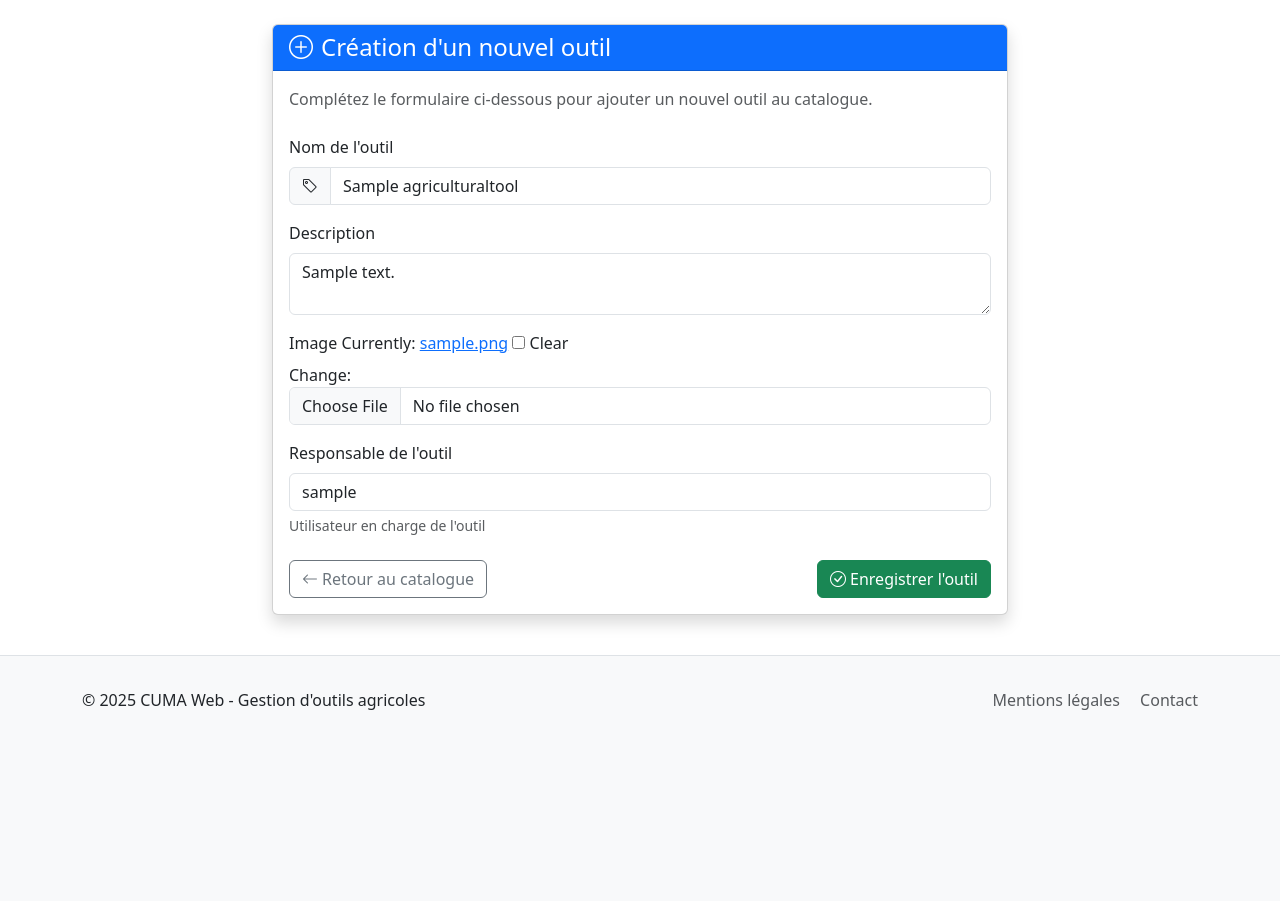
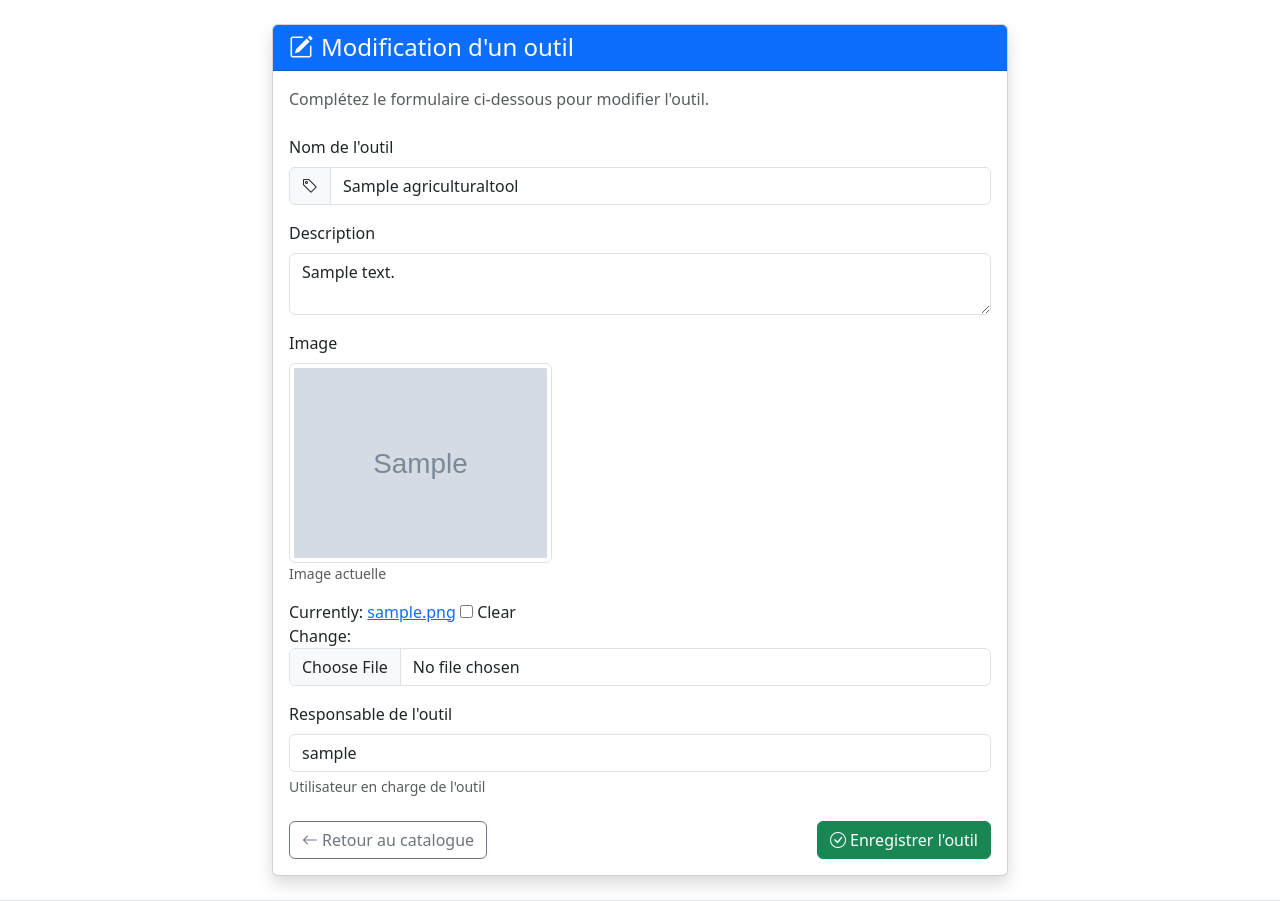
Before and after one commit to AntoineBachelet/cumaweb, a Django app: page /catalog/1/update/ in a window 1280 px wide. Shown: the part 56-957 px from the top of the page. Before the commit the page ends 766 px from the top, so only its background shows below. Run offline with Django 5.2, Linux system fonts and the light colour scheme; a user stored in the database is signed in; tables that the repository leaves empty hold one stand-in row (values such as "Sample post"); grey boxes marked "Sample" are stand-in pictures.

Commit message:
feat: update form if update

```diff
--- a/src/catalog/templates/catalog/createtoolform.html
+++ b/src/catalog/templates/catalog/createtoolform.html
@@ -10,12 +10,21 @@
       <div class="card shadow">
         <div class="card-header bg-primary text-white">
           <h4 class="card-title mb-0">
+            {% if is_update %}
+            <i class="bi bi-pencil-square me-2"></i>Modification d'un outil
+            {% else %}
             <i class="bi bi-plus-circle me-2"></i>Création d'un nouvel outil
+            {% endif %}
           </h4>
         </div>
 
         <div class="card-body">
-          <p class="text-muted mb-4">Complétez le formulaire ci-dessous pour ajouter un nouvel outil au catalogue.</p>
+            {% if is_update %}
+            <p class="text-muted mb-4">Complétez le formulaire ci-dessous pour modifier l'outil.</p>
+            {% else %}
+            <p class="text-muted mb-4">Complétez le formulaire ci-dessous pour ajouter un nouvel outil au catalogue.</p>
+            {% endif %}
+
 
           <form method="post" enctype="multipart/form-data">
             {% csrf_token %}
@@ -41,6 +50,12 @@
 
             <div class="mb-3">
               <label for="{{ form.image.id_for_label }}" class="form-label">Image</label>
+              {% if form.instance.image %}
+                <div class="mb-2">
+                  <img src="{{ form.instance.image.url }}" alt="Image actuelle" class="img-thumbnail" style="max-height: 200px;">
+                  <p class="small text-muted">Image actuelle</p>
+                </div>
+              {% endif %}
               {{ form.image|add_class:"form-control" }}
               {% if form.image.errors %}
                 <div class="text-danger mt-1 small">{{ form.image.errors }}</div>
```
